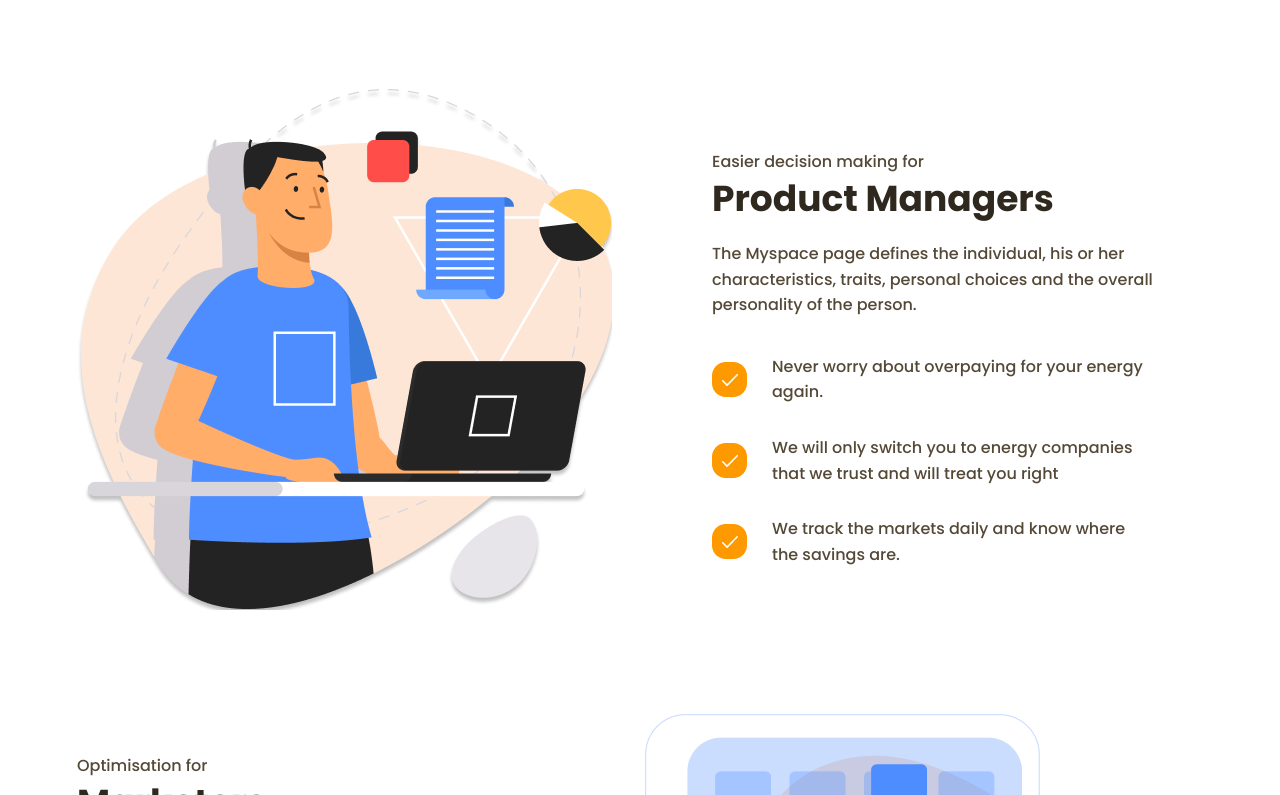
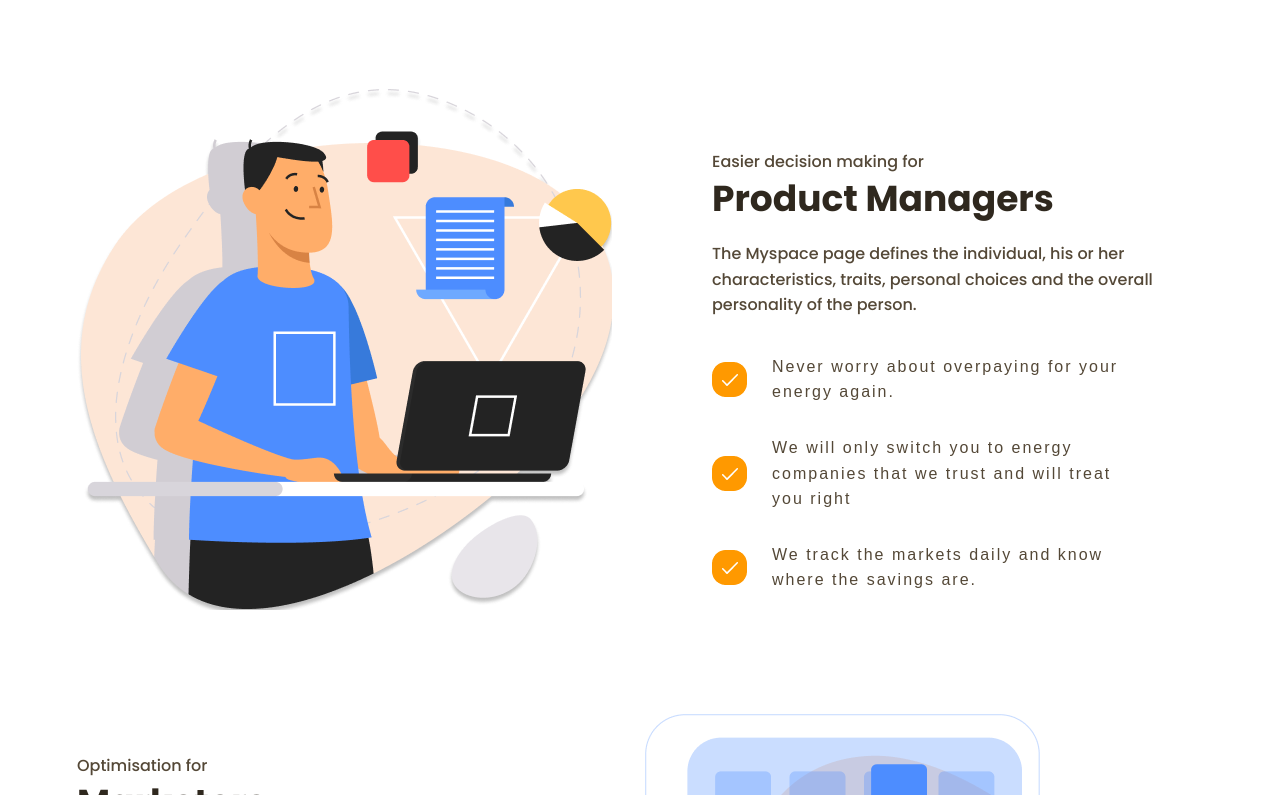
Before and after one commit to lizazp92/Productly-figma-lesson8, a plain HTML site: page index.html in a window 1280 px wide. Shown: the part 2005-2800 px from the top of the page. Drawn offline with nearby package versions, Linux system fonts and the light colour scheme; a web font is replaced by a local one.

Commit message:
Add imported and downloaded fonts. Add font styling

```diff
--- a/index.html
+++ b/index.html
@@ -21,12 +21,7 @@
       href="https://cdnjs.cloudflare.com/ajax/libs/normalize/8.0.1/normalize.css"
     />
     <link rel="stylesheet" href="./styles/styles.css" />
-    <link rel="preconnect" href="https://fonts.googleapis.com" />
-    <link rel="preconnect" href="https://fonts.gstatic.com" crossorigin />
-    <link
-      href="https://fonts.googleapis.com/css2?family=Poppins:wght@400;500;600;700&display=swap"
-      rel="stylesheet"
-    />
+
     <title>Productly</title>
   </head>
   <body>
--- a/styles/styles.css
+++ b/styles/styles.css
@@ -1,3 +1,28 @@
+@import url("https://fonts.googleapis.com/css2?family=Protest+Revolution&display=swap");
+
+@font-face {
+  font-family: "Poppins";
+  src: url(../assets/fonts/Poppins-Regular.ttf) format("truetype");
+  font-weight: 400;
+}
+@font-face {
+  font-family: "Poppins";
+  src: url(../assets/fonts/Poppins-Medium.ttf) format("truetype");
+  font-weight: 500;
+}
+
+@font-face {
+  font-family: "Poppins";
+  src: url(../assets/fonts/Poppins-Bold.ttf) format("truetype");
+  font-weight: 700;
+}
+
+@font-face {
+  font-family: "Poppins";
+  src: url(../assets/fonts/Poppins-SemiBold.ttf) format("truetype");
+  font-weight: 600;
+}
+
 body {
   font-family: "Poppins", sans-serif;
   padding-left: 15px;
@@ -6,6 +31,20 @@ body {
   margin: 20px auto;
   width: 100%;
   font-weight: 400;
+}
+h1,
+.point-text,
+footer li {
+  font-family: "Protest Revolution", sans-serif;
+  font-stretch: ultra-condensed;
+  letter-spacing: 2px;
+}
+
+h1:hover,
+h2:hover {
+  text-transform: uppercase;
+  text-decoration: underline dashed gray;
+  color: #6ec201;
 }
 
 /* NAVIGATION */
@@ -26,6 +65,12 @@ body {
 
 .nav-list > li {
   margin-left: 50px;
+}
+
+.nav-list > li:hover {
+  text-transform: uppercase;
+  text-decoration: underline dashed rgb(136, 28, 28);
+  font-weight: 700;
 }
 
 .nav-list > li > a {
@@ -355,7 +400,7 @@ footer {
 }
 .footer-headline {
   font-size: 20px;
-  font-weight: bold;
+  font-weight: 700;
   color: #2f281e;
   line-height: 1.5;
 }
@@ -390,7 +435,7 @@ footer h2 {
 
 input::placeholder {
   color: #bcd0e5;
-  font-weight: bold;
+  font-weight: 700;
 }
 
 input[type="tel"] {
```
Also changed, not shown: assets/fonts/Poppins-Black.ttf (added), assets/fonts/Poppins-BlackItalic.ttf (added), assets/fonts/Poppins-Bold.ttf (added), assets/fonts/Poppins-BoldItalic.ttf (added), assets/fonts/Poppins-ExtraBold.ttf (added), assets/fonts/Poppins-ExtraBoldItalic.ttf (added), assets/fonts/Poppins-ExtraLight.ttf (added), assets/fonts/Poppins-ExtraLightItalic.ttf (added), assets/fonts/Poppins-Italic.ttf (added), assets/fonts/Poppins-Light.ttf (added), assets/fonts/Poppins-LightItalic.ttf (added), assets/fonts/Poppins-Medium.ttf (added), assets/fonts/Poppins-MediumItalic.ttf (added), assets/fonts/Poppins-Regular.ttf (added), 4 more files.
